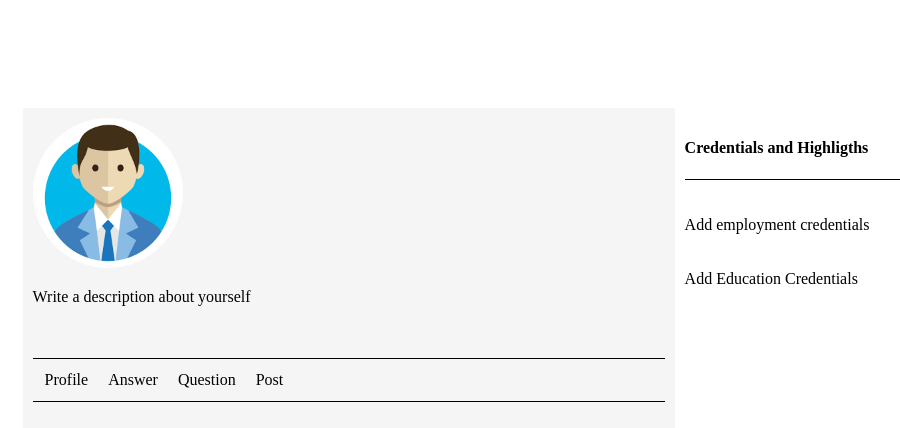
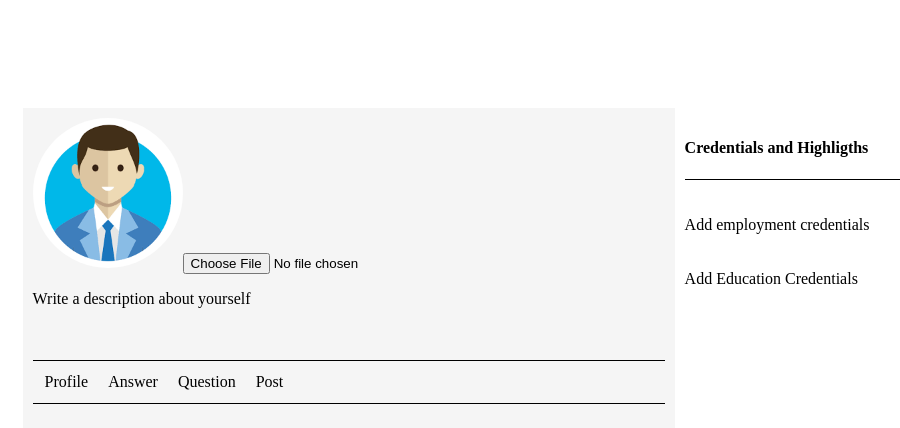
Before and after one commit to riyasri03/quinora-frontend, a Vue app: page /profile in a window 1280 px wide. Shown: the top 428 px of the page, without its empty margins (195-1095 px from the left). Built offline with nearby package versions, Linux system fonts and the light colour scheme; the HTML template or start-up script is replaced by a standard one.

Commit message:
Add profile pic commit

```diff
--- a/src/views/profile.vue
+++ b/src/views/profile.vue
@@ -3,7 +3,8 @@
   <div class="column side" style="background-color:white;"></div>
   <div class="column middle">
       <div >
-           <img class="profileImage" src="../assets/userprofile2.png" alt="imagehere">
+           <img class="profileImage" id="image" src="../assets/userprofile2.png" alt="imagehere">
+           <input  type="file" @click="upload" id="picture" name="picture">
           <p>Write a description about yourself</p>
         </div>
         <br>
@@ -252,6 +253,15 @@ export default {
         x.style.display = 'none'
       }
     },
+    upload () {
+      var inputElement = document.querySelector('input')
+      var imgElement = document.querySelector('img')
+      inputElement.addEventListener('change', function () {
+        var url = URL.createObjectURL(inputElement.files[0])
+        imgElement.src = url
+        console.log(imgElement.src)
+      })
+    },
     postData () {
       console.log(this.firstName)
       /* this.obj = {
```
